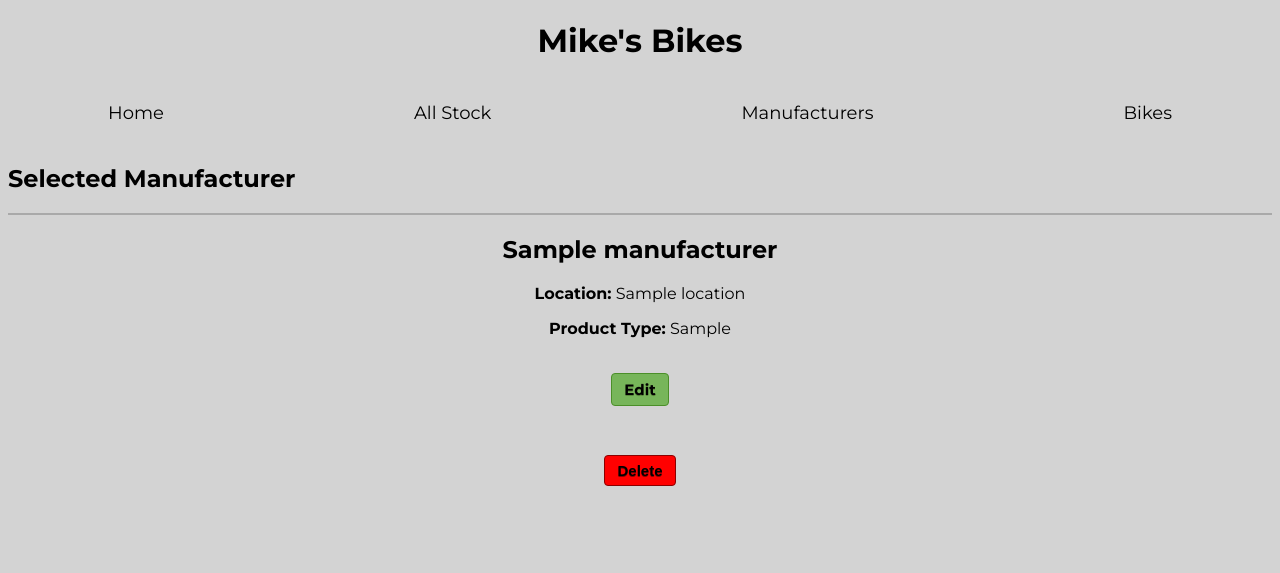
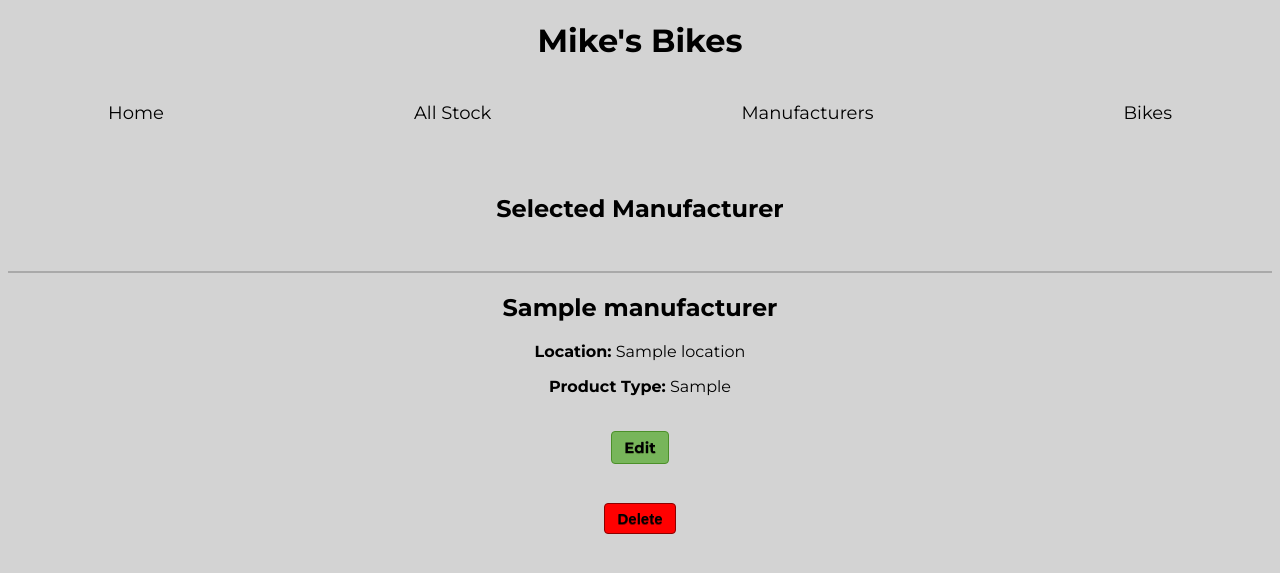
Before and after one commit to BrianBell422/python_solo_project, a Flask app: page /manufacturers/1 in a window 1280 px wide. Shown: the top 573 px of the page. Run offline with Flask 2, Linux system fonts and the light colour scheme; a database or web service that is not in the repository returns one stand-in record (values such as "Sample title"); some libraries are stand-ins or nearby versions.

Commit message:
Changed edit / delete button spacing and header bottom padding

```diff
--- a/mikes_bikes/static/css/style.css
+++ b/mikes_bikes/static/css/style.css
@@ -38,7 +38,7 @@ a:active {
 
 .page_header {
     text-align: center;
-    padding-bottom: 50px;
+    padding-bottom: 20px;
     padding-top: 30px;
 }
 
@@ -84,7 +84,7 @@ a:active {
 .delete_button {
     display: flex;
     justify-content: center;
-    margin: 30px;
+    margin: 20px;
 }
 
 .delete_button > button {
--- a/mikes_bikes/templates/manufacturers/show.html
+++ b/mikes_bikes/templates/manufacturers/show.html
@@ -1,9 +1,9 @@
 {% extends "base.html" %}
 {% block content %}
 
-<head>
+<header class="page_header">
   <h1>Selected Manufacturer</h1>
-</head>
+</header>
 
 <hr>
 
```
